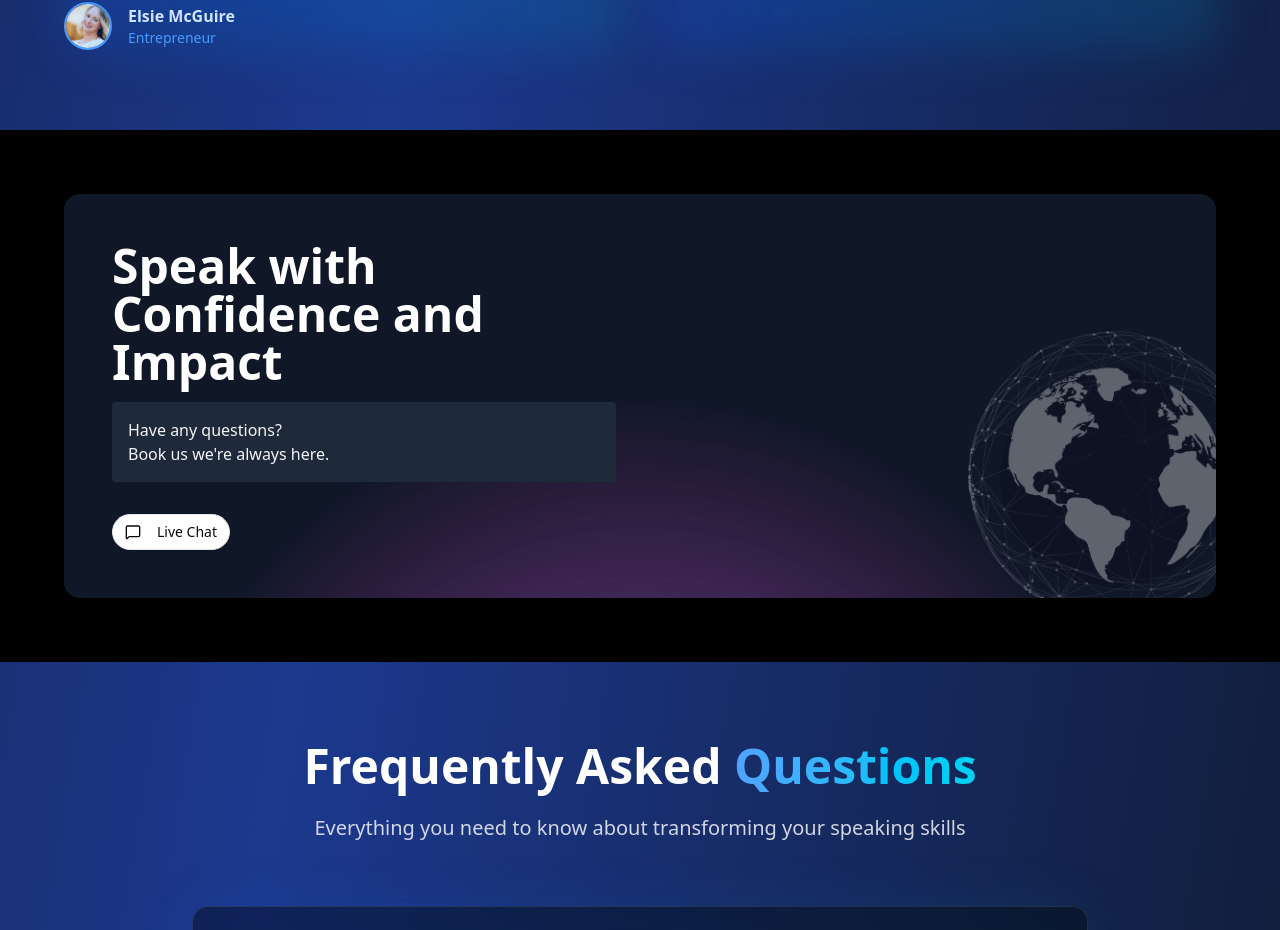
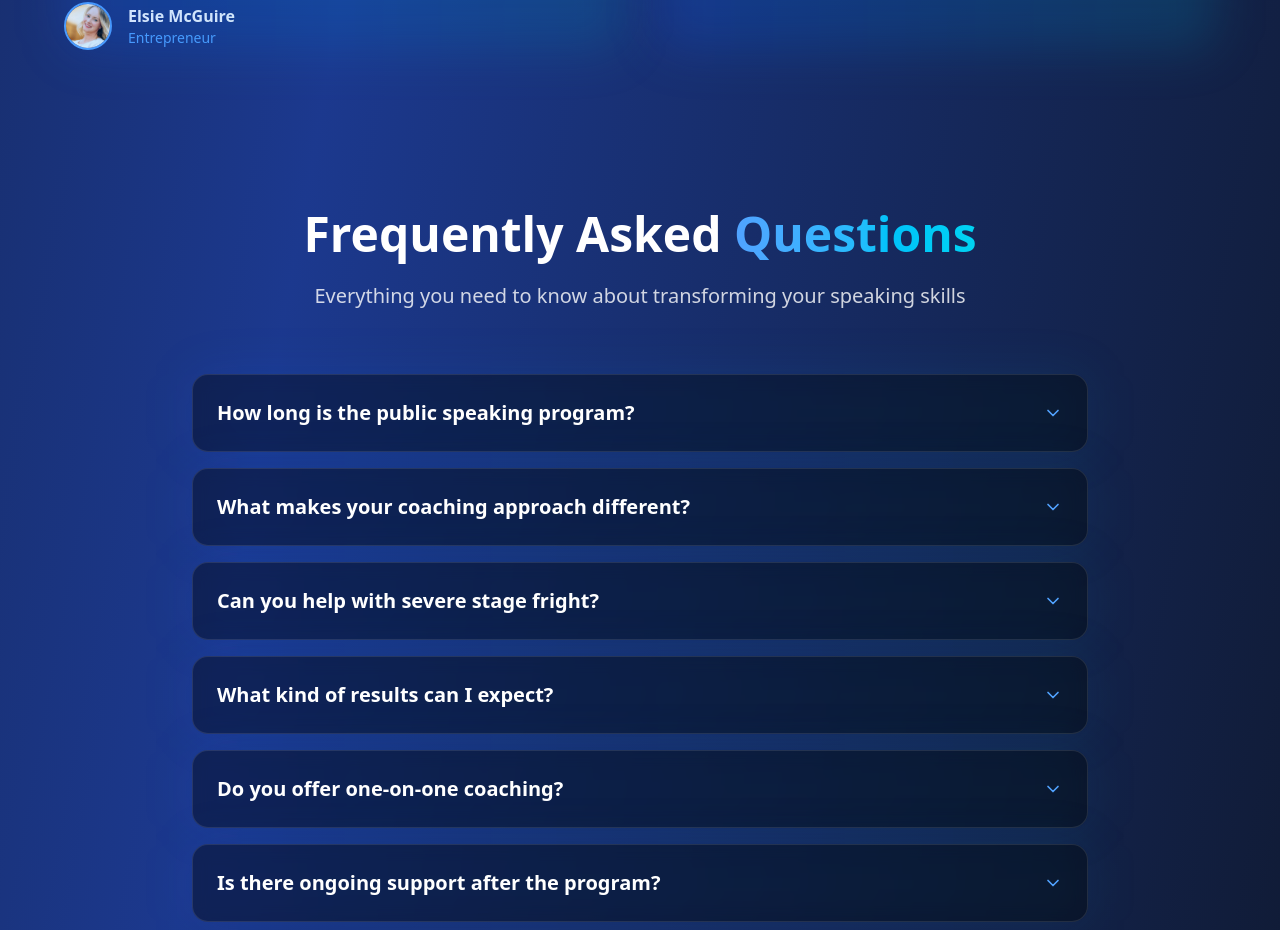
Before and after one commit to rdghostmann/Speak10xbetter, a Next.js app: page / in a window 1280 px wide. Shown: the part 5279-6209 px from the top of the page. Built offline with nearby package versions, Linux system fonts and the light colour scheme.

Commit message:
added fixes NAV and roboto font III

```diff
--- a/components/CallToAction/CallToAction.jsx
+++ b/components/CallToAction/CallToAction.jsx
@@ -6,7 +6,7 @@ import earth from "@/public/earth.png";
 
 export default function CallToAction() {
   return (
-    <section className="py-16 bg-black w-full">
+    <section className="py-16 bg-black w-full lg:hidden">
       <div className="container mx-auto px-4">
         <div className="max-w-6xl mx-auto relative isolate bg-gray-900 rounded-2xl overflow-hidden">
           {/* Background SVG */}
--- a/package.json
+++ b/package.json
@@ -18,6 +18,7 @@
     "next": "15.4.4",
     "next-themes": "^0.4.6",
     "react": "19.1.0",
+    "react-countup": "^6.5.3",
     "react-dom": "19.1.0",
     "sonner": "^2.0.6",
     "tailwind-merge": "^3.3.1"
```
Also changed, not shown: 1 other file (tests, documents, lock files or other folders).
